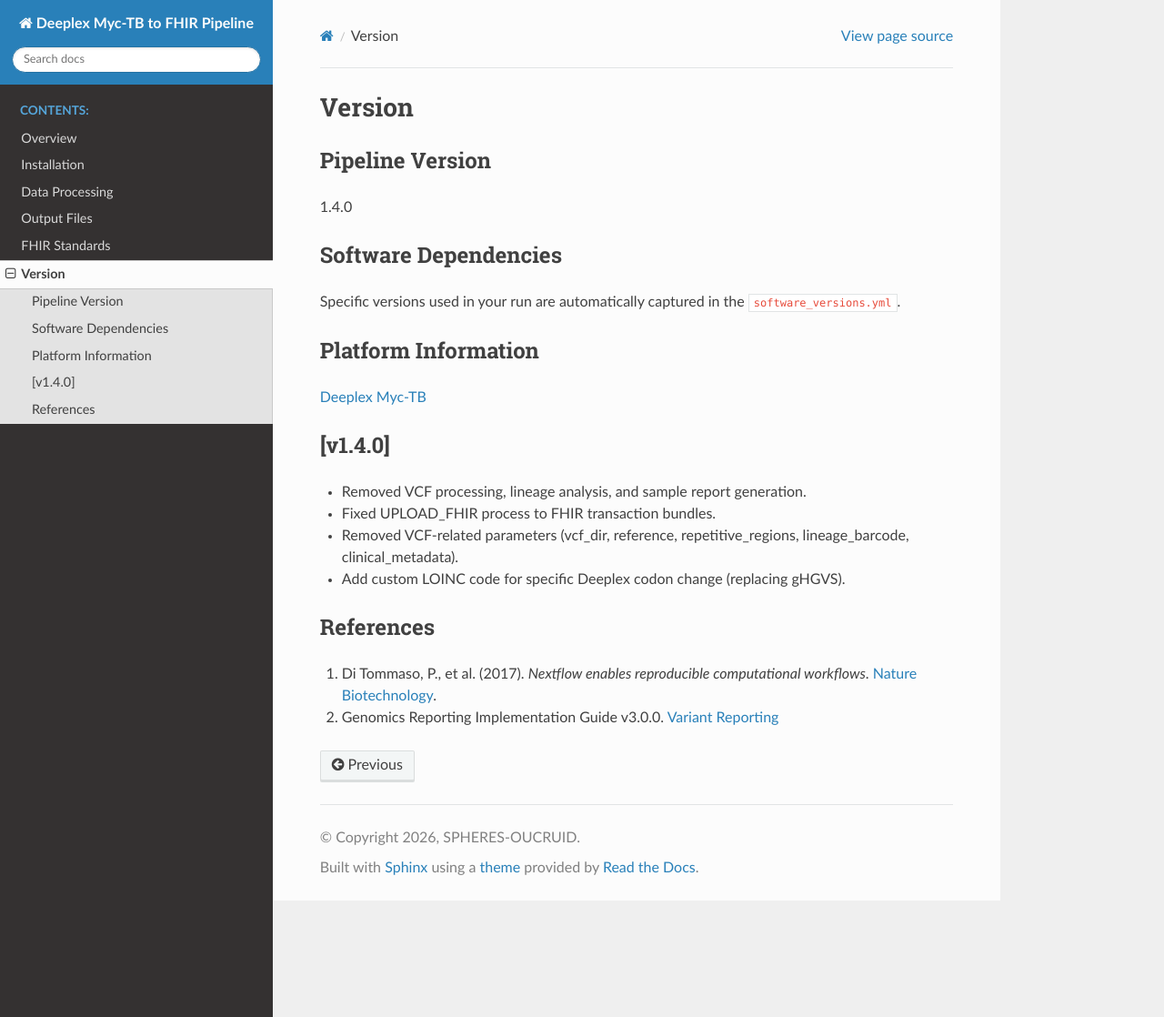
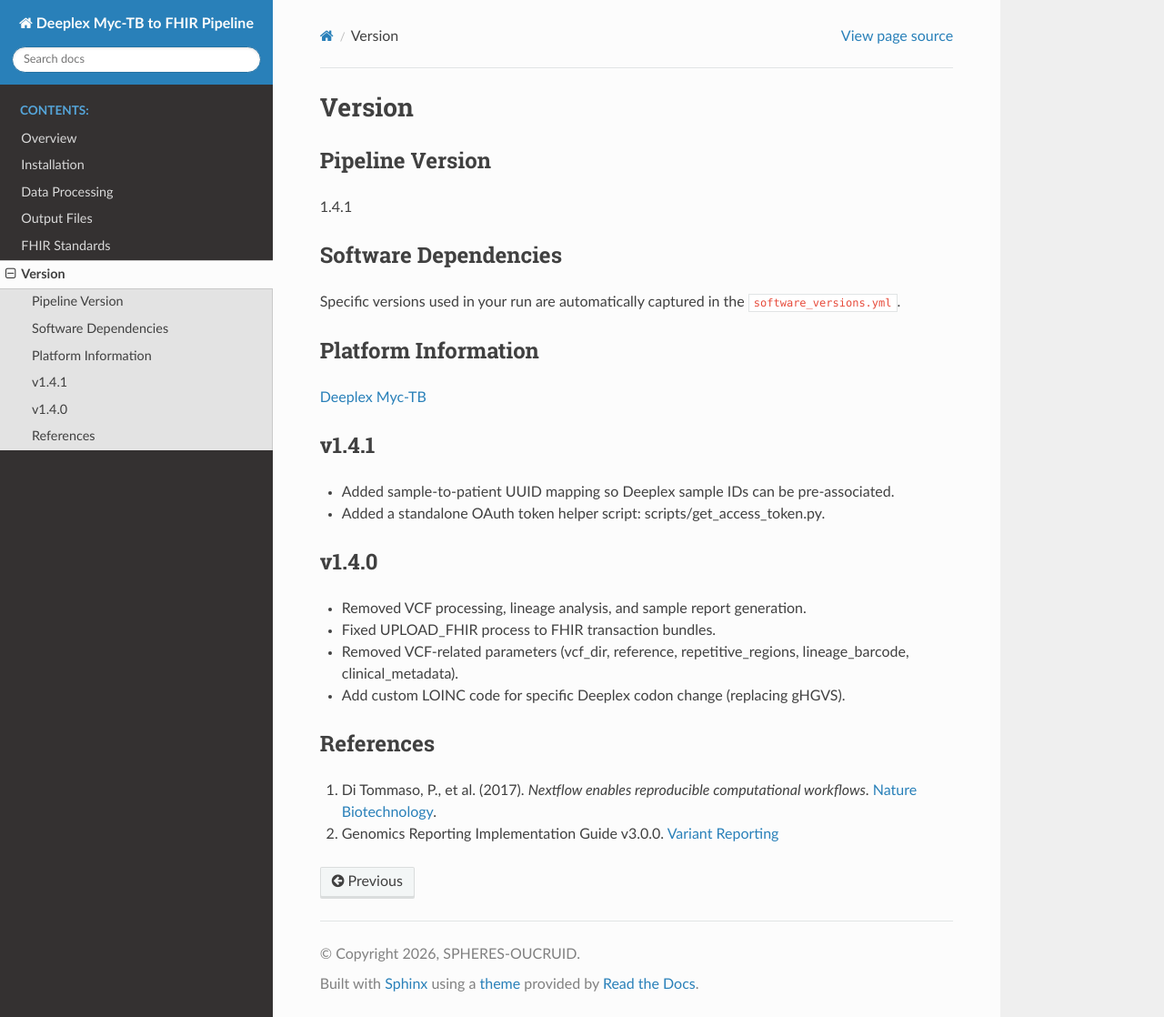
Before and after one commit to robind1/deeplex-tb-to-fhir-pipeline-docs, a Sphinx documentation site: the page built from docs/source/version.md, in a window 1280 px wide and 1118 px high. Shown: the whole window at 91% size. Built offline with Sphinx 7.4.7 and the Read the Docs theme 3.1.0, drawn with Linux system fonts in a browser that asks for light colours.

Commit message:
Update version.md

```diff
--- a/docs/source/version.md
+++ b/docs/source/version.md
@@ -1,7 +1,7 @@
 # Version
 
 ### Pipeline Version
-1.4.0
+1.4.1
 
 ### Software Dependencies
 Specific versions used in your run are automatically captured in the `software_versions.yml`.
@@ -9,7 +9,11 @@ Specific versions used in your run are automatically captured in the `software_v
 ### Platform Information
 [Deeplex Myc-TB](https://www.deeplex.com/deeplex-myc-tb-tuberculosis-drug-resistance-diagnostic-kit/)
 
-### [v1.4.0]
+### v1.4.1
+- Added sample-to-patient UUID mapping so Deeplex sample IDs can be pre-associated.
+- Added a standalone OAuth token helper script: scripts/get_access_token.py.
+
+### v1.4.0
 - Removed VCF processing, lineage analysis, and sample report generation.
 - Fixed UPLOAD_FHIR process to FHIR transaction bundles.
 - Removed VCF-related parameters (vcf_dir, reference, repetitive_regions, lineage_barcode, clinical_metadata).
```
